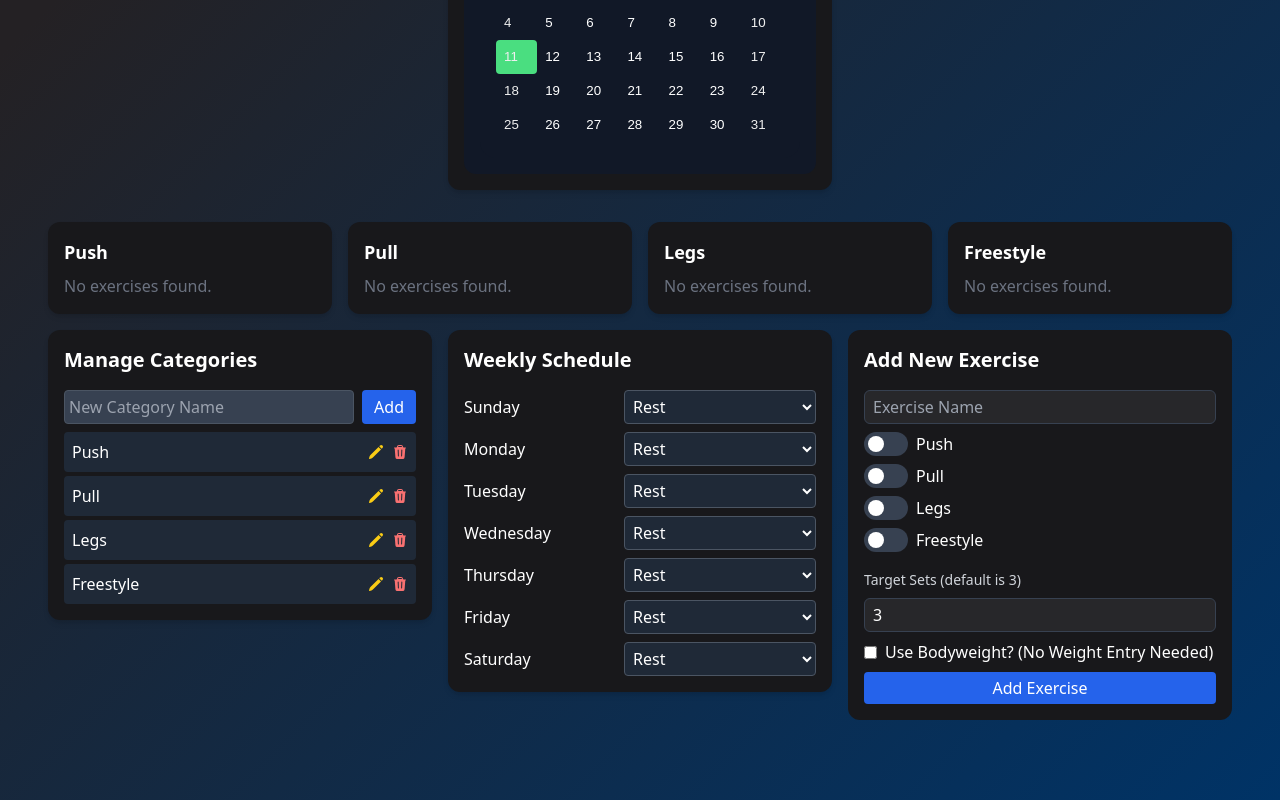
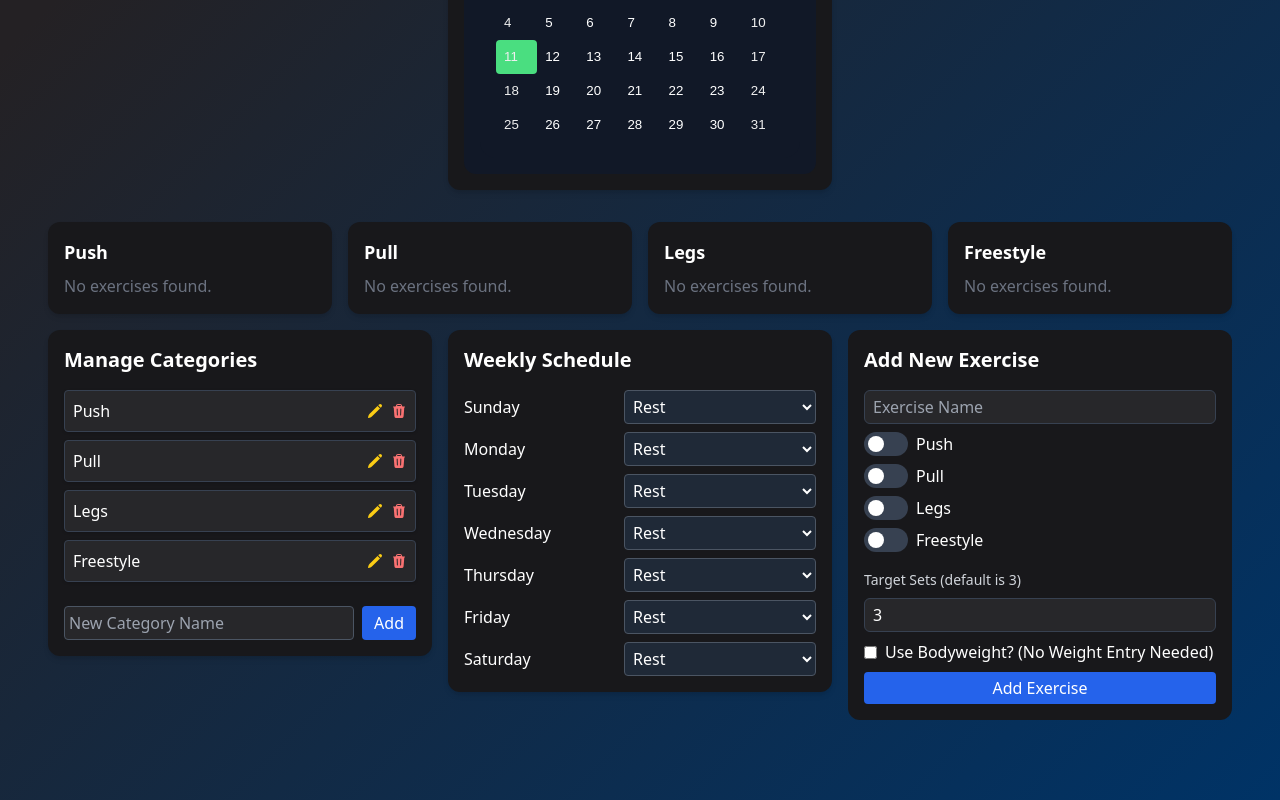
Before and after one commit to BrascoMarketing/Kevin-s-React-App-Tracker, a React (Vite) app: page / in a window 1280 px wide. Shown: the part 658-1458 px from the top of the page. Built offline with nearby package versions, Linux system fonts and the light colour scheme.

Commit message:
Updated UI Component styling

```diff
--- a/src/App.jsx
+++ b/src/App.jsx
@@ -113,7 +113,7 @@ function App() {
 
             <div className="grid grid-cols-1 lg:grid-cols-2 gap-4">
               <div className="bg-zinc-900 text-white rounded-xl shadow-md p-4">
-                <h2 className="text-white text-xl font-bold mb-4 mt-8">Today's Progress</h2>
+                <h2 className="text-white text-xl font-bold mb-4">Today's Progress</h2>
                 <DailyProgressRing
                   targetSets={targetSets}
                   loggedSets={totalLoggedSetsForViewedDay}
--- a/src/components/CategoryManager.jsx
+++ b/src/components/CategoryManager.jsx
@@ -101,25 +101,10 @@ const [renameTargetId, setRenameTargetId] = useState(null);
   return (
     <div className="bg-zinc-900 text-white rounded-xl shadow-md p-4 w-full mx-auto">
       <h2 className="text-xl font-bold mb-4">Manage Categories</h2>
-      <div className="flex space-x-2 mb-2">
-        <input
-          className="flex-1 bg-gray-700 text-white border border-gray-600 p-1 rounded"
-          type="text"
-          placeholder="New Category Name"
-          value={newCategoryName}
-          onChange={(e) => setNewCategoryName(e.target.value)}
-        />
-        <button
-          onClick={handleAddCategory}
-          className="bg-blue-600 text-white px-3 py-1 rounded"
-        >
-          Add
-        </button>
-      </div>
-      {error && <div className="text-red-500 text-sm mb-2">{error}</div>}
-      <ul className="space-y-1">
+
+      <ul className="space-y-2">
   {categories.map((cat) => (
-    <li key={cat.id} className="flex justify-between items-center bg-gray-800 p-2 rounded">
+    <li key={cat.id} className="p-2 border border-gray-700 rounded flex justify-between items-center bg-zinc-800 text-white shadow hover:bg-gray-700 transition-colors">
       {renameTargetId === cat.id ? (
         <div className="flex space-x-2">
           <input
@@ -172,6 +157,22 @@ const [renameTargetId, setRenameTargetId] = useState(null);
     </li>
   ))}
 </ul>
+<div className="flex space-x-2 mt-6">
+        <input
+          className="flex-1 bg-zinc-800 text-white border border-gray-600 p-1 rounded"
+          type="text"
+          placeholder="New Category Name"
+          value={newCategoryName}
+          onChange={(e) => setNewCategoryName(e.target.value)}
+        />
+        <button
+          onClick={handleAddCategory}
+          className="bg-blue-600 text-white px-3 py-1 rounded"
+        >
+          Add
+        </button>
+      </div>
+      {error && <div className="text-red-500 text-sm mb-2">{error}</div>}
 
     </div>
   );
```
